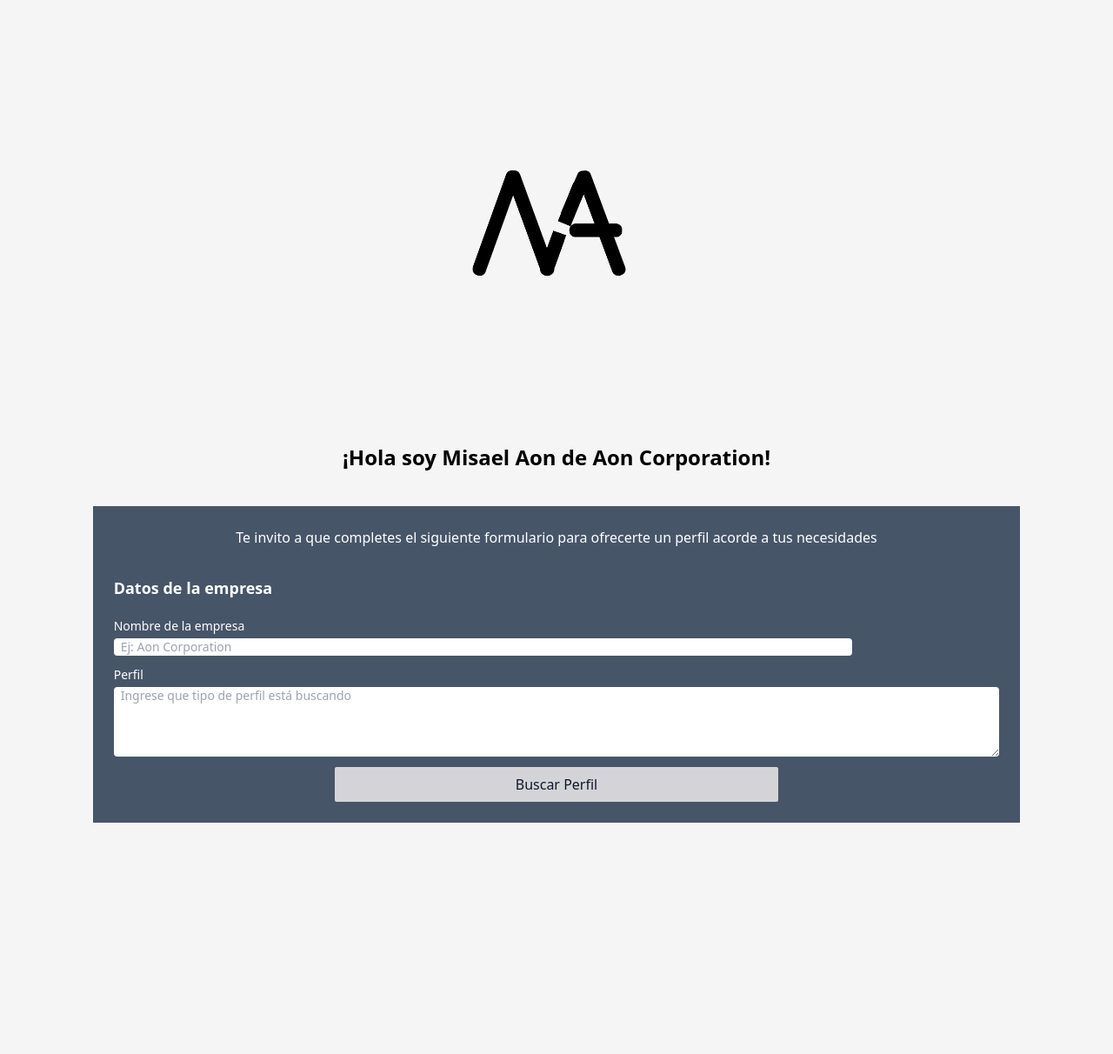
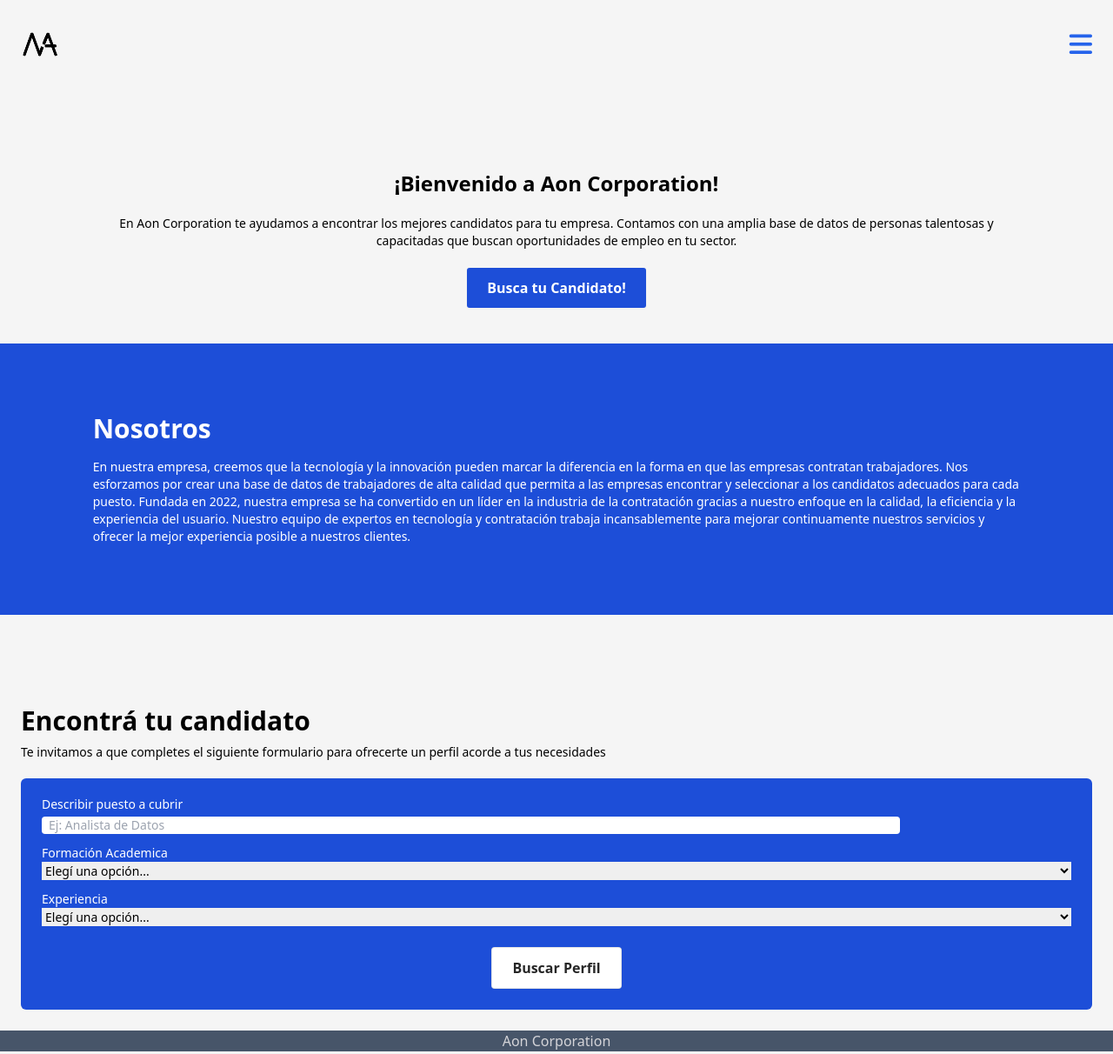
Before and after one commit to misaaon/proyecto-cv, a plain HTML site: page index.html in a window 1280 px wide. Shown: the part 5-1217 px from the top of the page at 87% size. Drawn offline with nearby package versions, Linux system fonts and the light colour scheme.

Commit message:
Re-diseñando la pagina

```diff
--- a/css/styles.css
+++ b/css/styles.css
@@ -51,3 +51,99 @@ body {
   }
 
 }
+
+
+
+/* CSS */
+.button-5 {
+  align-items: center;
+  background-clip: padding-box;
+  background-color: #1d4ed8;
+  border: 1px solid transparent;
+  border-radius: .25rem;
+  box-shadow: rgba(0, 0, 0, 0.02) 0 1px 3px 0;
+  box-sizing: border-box;
+  color: #fff;
+  cursor: pointer;
+  display: inline-flex;
+  font-family: system-ui,-apple-system,system-ui,"Helvetica Neue",Helvetica,Arial,sans-serif;
+  font-size: 16px;
+  font-weight: 600;
+  justify-content: center;
+  line-height: 1.25;
+  margin: 0;
+  min-height: 3rem;
+  padding: calc(.875rem - 1px) calc(1.5rem - 1px);
+  position: relative;
+  text-decoration: none;
+  transition: all 250ms;
+  user-select: none;
+  -webkit-user-select: none;
+  touch-action: manipulation;
+  vertical-align: baseline;
+  width: auto;
+}
+
+.button-5:hover,
+.button-5:focus {
+  background-color: #bfdbfe;
+  box-shadow: rgba(0, 0, 0, 0.1) 0 4px 12px;
+}
+
+.button-5:hover {
+  transform: translateY(-1px);
+}
+
+.button-5:active {
+  background-color: #1e40af;
+  box-shadow: rgba(0, 0, 0, .06) 0 2px 4px;
+  transform: translateY(0);
+}
+
+/* CSS */
+.button-6 {
+  align-items: center;
+  background-color: #FFFFFF;
+  border: 1px solid rgba(0, 0, 0, 0.1);
+  border-radius: .25rem;
+  box-shadow: rgba(0, 0, 0, 0.02) 0 1px 3px 0;
+  box-sizing: border-box;
+  color: rgba(0, 0, 0, 0.85);
+  cursor: pointer;
+  display: inline-flex;
+  font-family: system-ui,-apple-system,system-ui,"Helvetica Neue",Helvetica,Arial,sans-serif;
+  font-size: 16px;
+  font-weight: 600;
+  justify-content: center;
+  line-height: 1.25;
+  margin: 0;
+  min-height: 3rem;
+  padding: calc(.875rem - 1px) calc(1.5rem - 1px);
+  position: relative;
+  text-decoration: none;
+  transition: all 250ms;
+  user-select: none;
+  -webkit-user-select: none;
+  touch-action: manipulation;
+  vertical-align: baseline;
+  width: auto;
+}
+
+.button-6:hover,
+.button-6:focus {
+  border-color: rgba(0, 0, 0, 0.15);
+  box-shadow: rgba(0, 0, 0, 0.1) 0 4px 12px;
+  color: rgba(0, 0, 0, 0.65);
+}
+
+.button-6:hover {
+  transform: translateY(-1px);
+}
+
+.button-6:active {
+  background-color: #F0F0F1;
+  border-color: rgba(0, 0, 0, 0.15);
+  box-shadow: rgba(0, 0, 0, 0.06) 0 2px 4px;
+  color: rgba(0, 0, 0, 0.65);
+  transform: translateY(0);
+}
--- a/index.html
+++ b/index.html
@@ -7,30 +7,73 @@
     <title>Aon Corporation</title>
     <script src="https://cdn.tailwindcss.com"></script>
     <script src="https://cdnjs.cloudflare.com/ajax/libs/animejs/2.0.2/anime.min.js"></script>
+    <script src="https://kit.fontawesome.com/64f534fad9.js" crossorigin="anonymous"></script>
     <link rel="stylesheet" href="css/styles.css" />
 </head>
 <body>
 
-    <header class="flex justify-center pt-12">
-        <img src="imagenes/logo.svg" alt="Logo Empresa" class="w-4/12"/>
+    <header class="flex justify-between items-center pt-2 sticky top-0 bg-neutral-100 z-10">
+        <img src="imagenes/logo.svg" alt="Logo Empresa" class="w-24"/>
+        <i id="btn-menu" class="fa-solid fa-bars text-blue-600 text-3xl pr-6"></i>
     </header>
 
-    <main class="h-screen w-10/12 m-auto">
-        <section id="busqueda_perfil" class="mt-10">
-            <p class="text-center text-2xl font-bold">¡Hola soy Misael Aon de Aon Corporation!</p>
-            <form id="formulario" action="paginas/perfil.html" class="mt-10 bg-slate-600 p-6 text-white flex flex-col">
-                <div class="text-center">
-                    <p>Te invito a que completes el siguiente formulario para ofrecerte un perfil acorde a tus necesidades</p>
+    <nav id="menu-nav" class="hidden">
+        <ul class="flex flex-col justify-center bg-blue-600 text-white">
+            <li class="border-b-2 w-full text-center py-3"><a href="#">Inicio</a></li>
+            <li class="border-b-2 w-full text-center py-3"><a href="#">Sobre Nosotros</a></li>
+            <li class="border-b-2 w-full text-center py-3"><a href="#">Buscá tu candidato</a></li>
+            <li class="w-full text-center py-3"><a href="#">Contactanos</a></li>
+        </ul>
+    </nav>
+    <section id="inicio">
+        <div class="flex flex-col items-center justify-center w-10/12 m-auto mt-24">
+            <p class="text-center text-2xl font-bold">¡Bienvenido a Aon Corporation!</p>
+            <p class="mt-5 text-sm text-center">En Aon Corporation te ayudamos a encontrar los mejores candidatos para tu empresa.
+                Contamos con una amplia base de datos de personas talentosas y capacitadas que buscan oportunidades de empleo en tu sector.</p>
+            <button class="button-5 mt-5" role="button"><a href="#">Busca tu Candidato!</a></button>
+        </div>
+    </section>
+
+    <main>
+
+        <section id="nosotros" class="bg-blue-700 text-white mt-10 pb-20">
+            <div class="w-10/12 m-auto">
+                <h2 class="font-bold text-3xl pt-20">Nosotros</h2>
+                <p class="text-sm mt-4">En nuestra empresa, creemos que la tecnología y la innovación pueden marcar la diferencia en la forma en que las empresas contratan trabajadores. Nos esforzamos por crear una base de datos de trabajadores de alta calidad que permita a las empresas encontrar y seleccionar a los candidatos adecuados para cada puesto.
+                Fundada en 2022, nuestra empresa se ha convertido en un líder en la industria de la contratación gracias a nuestro enfoque en la calidad, la eficiencia y la experiencia del usuario. Nuestro equipo de expertos en tecnología y contratación trabaja incansablemente para mejorar continuamente nuestros servicios y ofrecer la mejor experiencia posible a nuestros clientes.</p>
+            </div>
+        </section>
+
+        <section id="busqueda_perfil" class="text-black">
+            <form id="formulario" action="paginas/perfil.html" class="p-6 flex flex-col">
+                <div>
+                    <h2 class="font-bold text-3xl pt-20">Encontrá tu candidato</h2>
+                    <p class="text-sm mt-2">Te invitamos a que completes el siguiente formulario para ofrecerte un perfil acorde a tus necesidades</p>
                 </div>
-                <div class="flex flex-col">
-                    <p class="mt-8 text-lg font-bold">Datos de la empresa</p>
-                    <label class="mt-5 text-sm flex flex-col"> Nombre de la empresa
-                        <input type="text" class="mt-1 text-slate-900 text-sm rounded px-2 w-10/12 outline-none" id="nombre" placeholder="Ej: Aon Corporation" name="nombre"required>
+                <div class="flex flex-col bg-blue-700 px-6 rounded-md text-white mt-5">
+                    <label class="mt-5 text-sm flex flex-col"> Describir puesto a cubrir
+                        <input type="text" class="mt-1 text-slate-900 text-sm rounded px-2 w-10/12 outline-none" id="nombre" placeholder="Ej: Analista de Datos" name="nombre"required>
                     </label>
-                    <label class="flex flex-col mt-3 text-sm"> Perfil
-                        <textarea name="infoEmpresa" class="mt-1 px-2 text-slate-900 text-sm rounded outline-none" rows="4" id="perfil" placeholder="Ingrese que tipo de perfil está buscando" required></textarea>
+                    <label class="flex flex-col mt-3 text-sm"> Formación Academica
+                        <select id="" class="text-black text-sm">
+                            <option value="">Elegí una opción...</option>
+                            <option value="">Secundario Completo</option>
+                            <option value="">Terciario</option>
+                            <option value="">Universidad</option>
+                        </select>
                     </label>
-                    <input type="submit" class="mt-3 bg-zinc-300 text-slate-900 py-2 px-3 rounded-sm w-6/12 lg:self-center"  value="Buscar Perfil" id="btnEnviar"/>
+                    <label class="hidden"> ¿Qué carrera?
+                        <input type="text" placeholder="Ej: Medicina">
+                    </label>
+                    <label class="flex flex-col mt-3 text-sm"> Experiencia
+                        <select class="text-black">
+                            <option value="">Elegí una opción...</option>
+                            <option value="">1 año</option>
+                            <option value="">2 a 3 años</option>
+                            <option value="">3 años o más</option>
+                        </select>
+                    </label>
+                    <input type="submit" class="button-6 mt-6 mb-6 bg-white self-center"  value="Buscar Perfil" id="btnEnviar"/>
                 </div>
             </form>
         </section>
```
